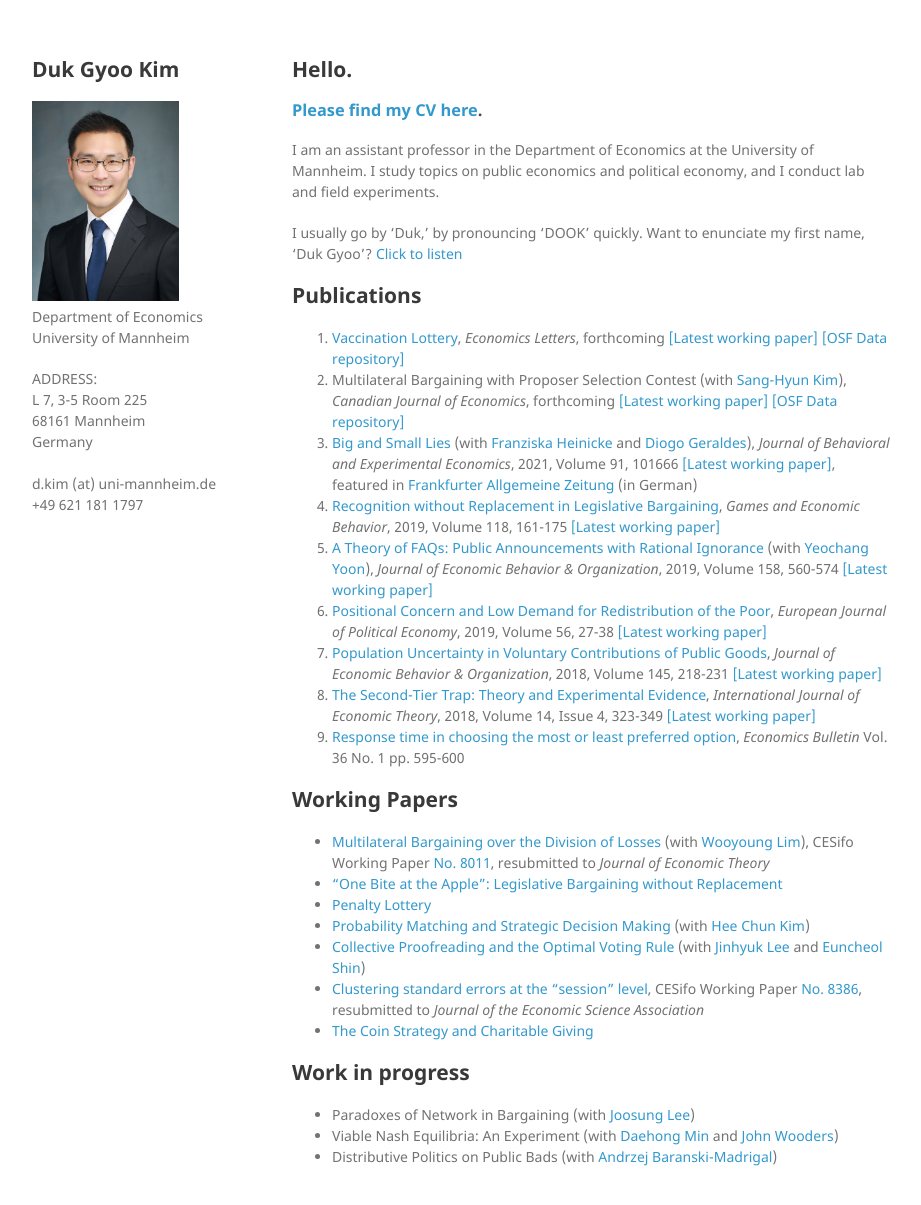
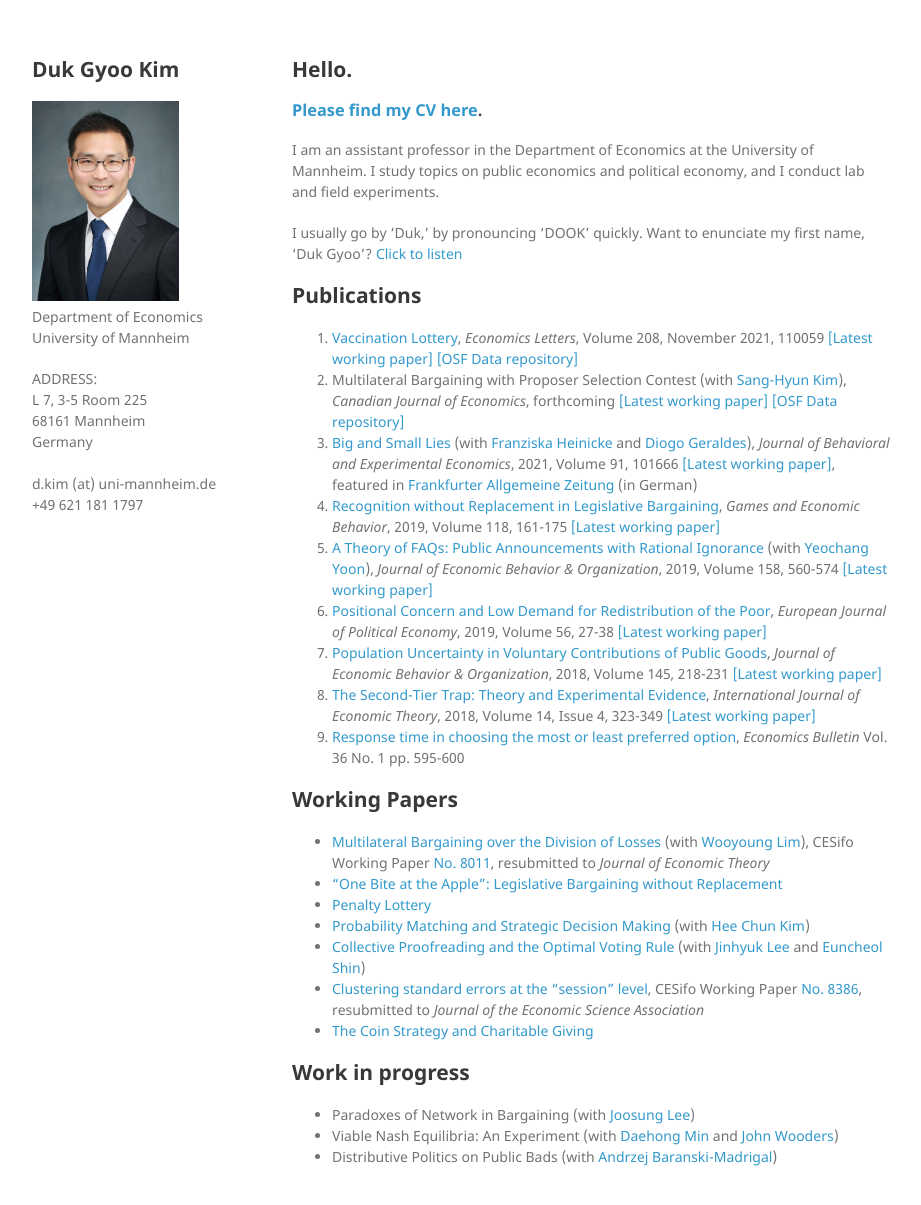
Before and after one commit to kimdukgyoo/kimdukgyoo.github.io, a Jekyll site: the page built from index.md, in a window 1280 px wide and 1237 px high. Shown: the top 1205 px of the window, without its empty margins (178-1099 px from the left). Built offline with Jekyll 4.4.1, drawn with Linux system fonts in a browser that asks for light colours; our own code applies the rules of GitHub Pages for plain Markdown files.

Commit message:
Update index.md

```diff
--- a/index.md
+++ b/index.md
@@ -8,7 +8,7 @@ I am an assistant professor in the Department of Economics at the University of
 I usually go by 'Duk,' by pronouncing 'DOOK' quickly. Want to enunciate my first name, 'Duk Gyoo'?  <a href="/howtopronouncemyname.mp3" target="_blank">Click to listen</a>
 
 ## Publications
-1. <a href="https://authors.elsevier.com/a/1dhGwbZedt15W" target="_blank">Vaccination Lottery</a>, _Economics Letters_, forthcoming <a href="https://kimdukgyoo.github.io/PDFfiles/VaccinationLottery.pdf" target="_blank">[Latest working paper]</a> <a href="https://osf.io/zhvf4/" target="_blank">[OSF Data repository]</a> <!-- https://doi.org/10.1016/j.econlet.2021.110059 -->
+1. <a href="https://authors.elsevier.com/a/1dhGwbZedt15W" target="_blank">Vaccination Lottery</a>, _Economics Letters_, Volume 208, November 2021, 110059 <a href="https://kimdukgyoo.github.io/PDFfiles/VaccinationLottery.pdf" target="_blank">[Latest working paper]</a> <a href="https://osf.io/zhvf4/" target="_blank">[OSF Data repository]</a> <!-- https://doi.org/10.1016/j.econlet.2021.110059 -->
 2. Multilateral Bargaining with Proposer Selection Contest (with <a href="https://sites.google.com/site/sanghyunkim46/research" target="_blank">Sang-Hyun Kim</a>), _Canadian Journal of Economics_, forthcoming <a href="https://kimdukgyoo.github.io/PDFfiles/MBContest.pdf" target="_blank">[Latest working paper]</a> <a href="https://osf.io/wj9pq/" target="_blank">[OSF Data repository]</a>
 3. <a href="https://doi.org/10.1016/j.socec.2021.101666" target="_blank">Big and Small Lies</a> (with <a href="https://sites.google.com/view/franziskaheinicke/research?authuser=0" target="_blank">Franziska Heinicke</a> and <a href="https://sites.google.com/site/diogogeraldes/research" target="_blank">Diogo Geraldes</a>), _Journal of Behavioral and Experimental Economics_, 2021, Volume 91, 101666 <a href="https://kimdukgyoo.github.io/PDFfiles/BigSmallLies.pdf" target="_blank">[Latest working paper]</a>, featured in <a href="https://kimdukgyoo.github.io/PDFfiles/FAS-20200927.pdf" target="_blank">Frankfurter Allgemeine Zeitung</a> (in German)
 4. <a href="https://doi.org/10.1016/j.geb.2019.09.007" target="_blank">Recognition without Replacement in Legislative Bargaining</a>, _Games and Economic Behavior_, 2019, Volume 118, 161-175 <a href="https://kimdukgyoo.github.io/PDFfiles/RecognitionWithoutReplacement.pdf" target="_blank">[Latest working paper]</a>
```
